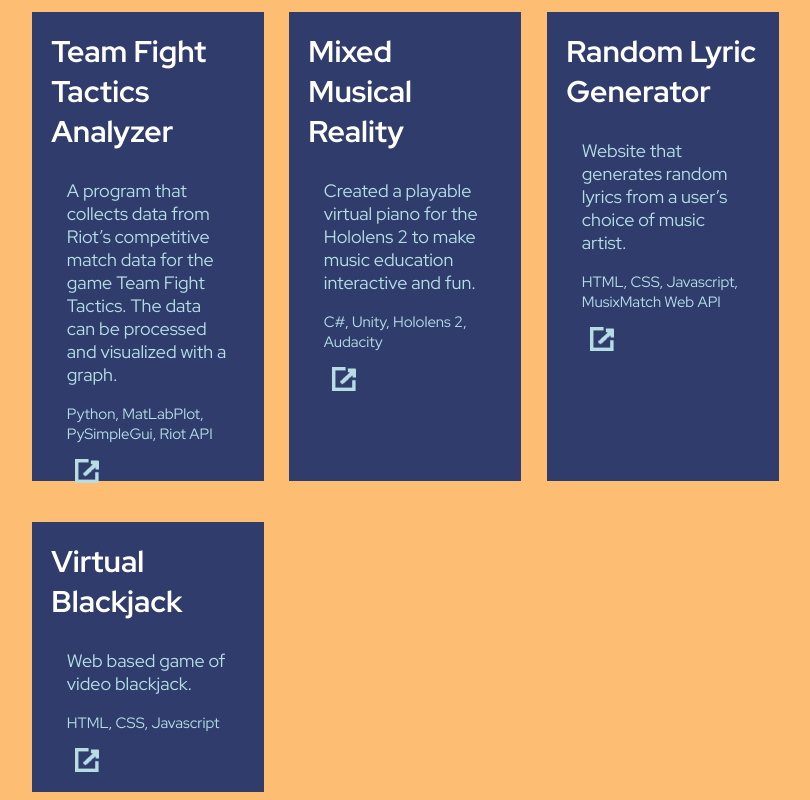
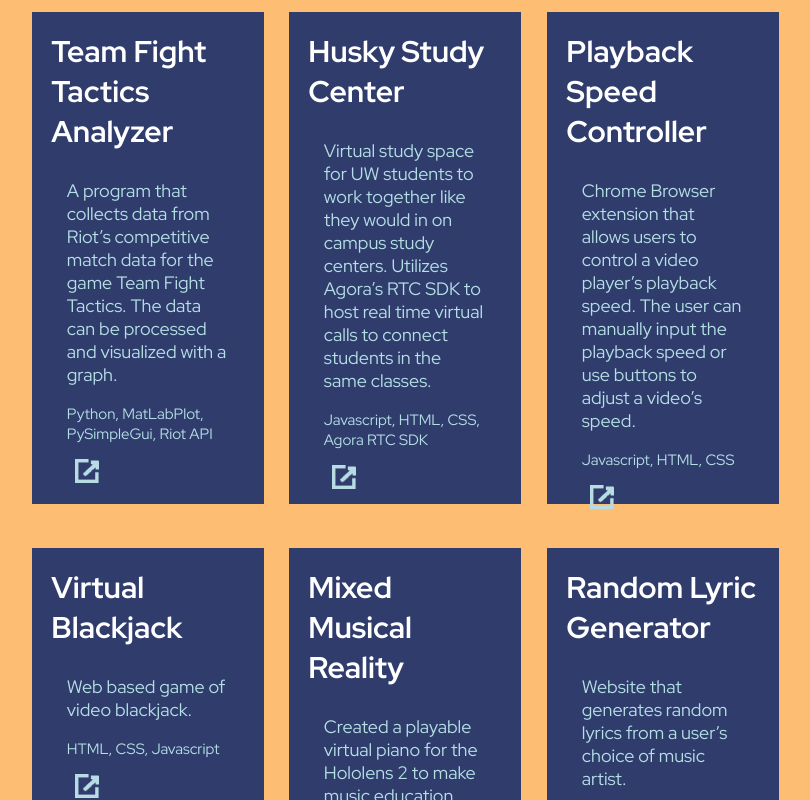
Before and after one commit to AngelMcCrary-Lupson/home, a React (Create React App) app: page / in a window 1280 px wide. Shown: the part 2840-3640 px from the top of the page, without its empty margins (234-1044 px from the left). Built offline with nearby package versions, Linux system fonts and the light colour scheme.

Commit message:
Added new projects

```diff
--- a/src/containers/OtherProjects.js
+++ b/src/containers/OtherProjects.js
@@ -2,7 +2,7 @@ import React, { Component } from 'react';
 import './OtherProjects.css';
 import { Grid, Row, Col } from 'react-flexbox-grid';
 import exlink from '../Ex-Link.png';
-
+// To deploy https://dev.to/yuribenjamin/how-to-deploy-react-app-in-github-pages-2a1f
 class OtherProjects extends Component {
   render() {
     return (
@@ -18,6 +18,42 @@ class OtherProjects extends Component {
                                       processed and visualized with a graph. </p>
                   <p className="Tools">Python, MatLabPlot, PySimpleGui, Riot API</p>
                   <a href="https://github.com/AngelMcCrary-Lupson/tft-patch-comp-analyzer" target="_blank">
+                    <img className="exlink" src={exlink}/></a>
+                </div>
+              </Col>
+              <Col xs={3}>
+                <div className="ProjBox">
+                  <h2 className="Title">Husky Study Center</h2>
+                  <p className="Desc">Virtual study space for UW students to work together like
+                                      they would in on campus study centers. Utilizes Agora’s RTC
+                                      SDK to host real time virtual calls to connect students in
+                                      the same classes.</p>
+                  <p className="Tools">Javascript, HTML, CSS, Agora RTC SDK</p>
+                  <a href="https://github.com/AngelMcCrary-Lupson/husky-study-center" target="_blank">
+                    <img className="exlink" src={exlink}/></a>
+                </div>
+              </Col>
+              <Col xs={3}>
+                <div className="ProjBox">
+                  <h2 className="Title">Playback Speed Controller</h2>
+                  <p className="Desc">Chrome Browser extension that allows users to control a video
+                                      player’s playback speed. The user can manually input the
+                                      playback speed or use buttons to adjust a video’s speed.</p>
+                  <p className="Tools">Javascript, HTML, CSS</p>
+                  <a href="https://github.com/AngelMcCrary-Lupson/video-playback-extension" target="_blank">
+                    <img className="exlink" src={exlink}/></a>
+                </div>
+              </Col>
+
+
+            </Row>
+            <Row className="Projects">
+              <Col xs={3}>
+                <div className="ProjBox">
+                  <h2 className="Title"><a href="/blackjack">Virtual Blackjack</a></h2>
+                  <p className="Desc">Web based game  of video blackjack.</p>
+                  <p className="Tools">HTML, CSS, Javascript</p>
+                  <a href="https://angelmccrary-lupson.github.io/virtual-blackjack/" target="_blank">
                     <img className="exlink" src={exlink}/></a>
                 </div>
               </Col>
@@ -41,18 +77,6 @@ class OtherProjects extends Component {
                     <img className="exlink" src={exlink}/></a>
                 </div>
               </Col>
-
-            </Row>
-            <Row className="Projects">
-              <Col xs={3}>
-                <div className="ProjBox">
-                  <h2 className="Title"><a href="/blackjack">Virtual Blackjack</a></h2>
-                  <p className="Desc">Web based game  of video blackjack.</p>
-                  <p className="Tools">HTML, CSS, Javascript</p>
-                  <a href="https://angelmccrary-lupson.github.io/virtual-blackjack/" target="_blank">
-                    <img className="exlink" src={exlink}/></a>
-                </div>
-              </Col>
             </Row>
           </Grid>
       </div>
```
